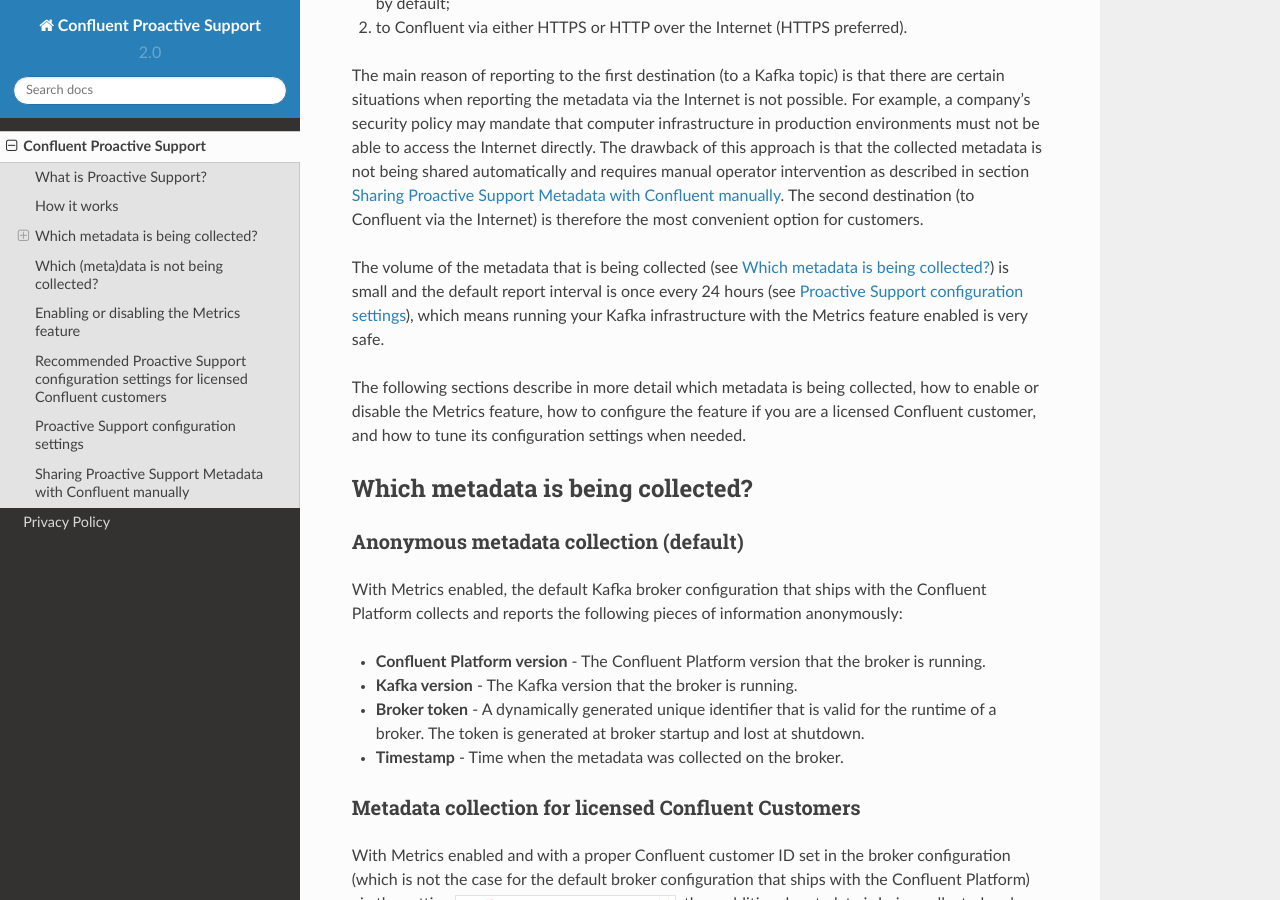
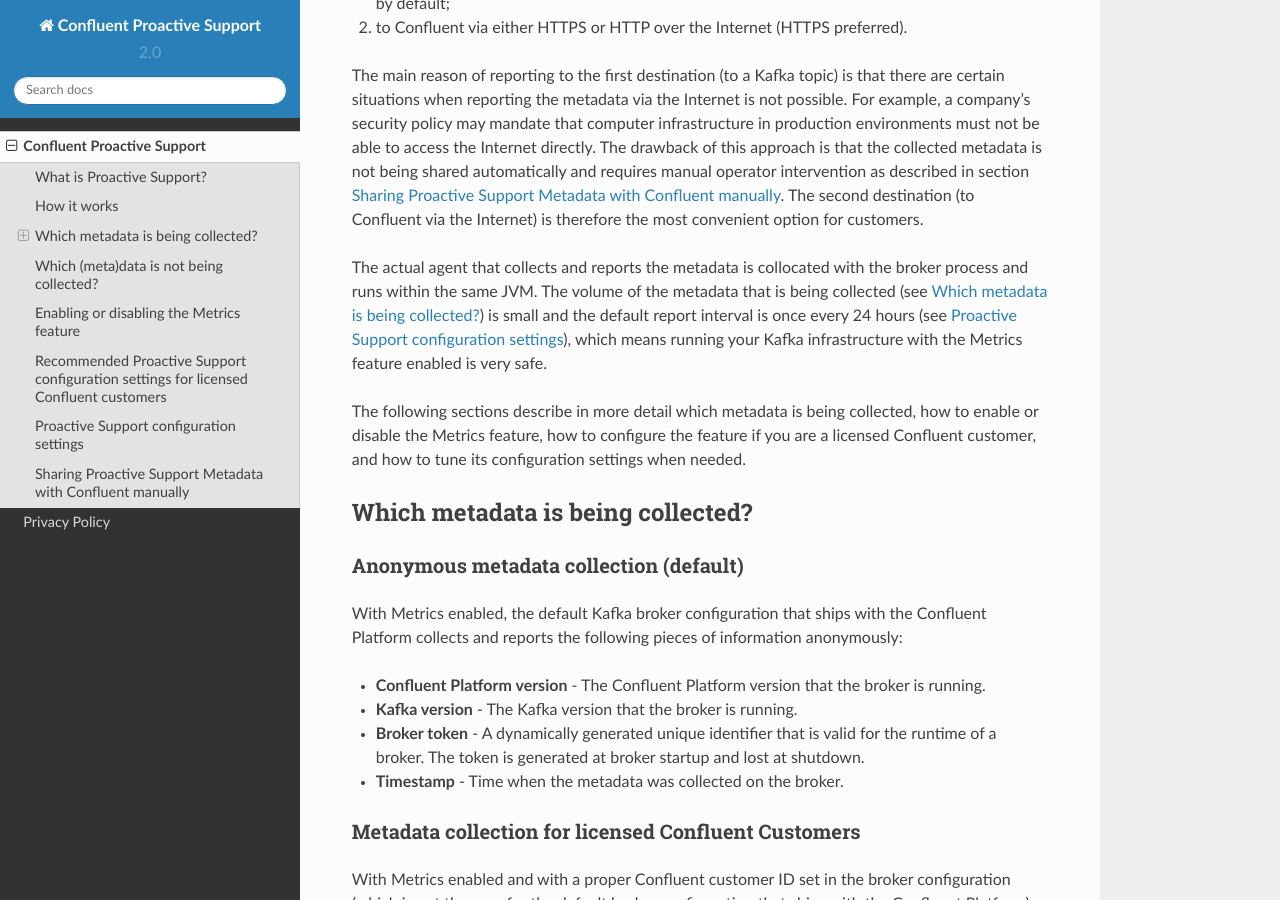
Before and after one commit to mohnishbasha/support-metrics-client, a Sphinx documentation site: the page built from docs/proactive-support.rst, in a window 1280 px wide and 900 px high, scrolled down 857 px. Built offline with Sphinx 7.4.7 and the Read the Docs theme 2.0.0, drawn with Linux system fonts in a browser that asks for light colours; some of the changed text lies outside the part shown.

Commit message:
Clarify how it works (agent)

```diff
--- a/docs/proactive-support.rst
+++ b/docs/proactive-support.rst
@@ -28,7 +28,7 @@
 
 The main reason of reporting to the first destination (to a Kafka topic) is that there are certain situations when reporting the metadata via the Internet is not possible.  For example, a company's security policy may mandate that computer infrastructure in production environments must not be able to access the Internet directly.  The drawback of this approach is that the collected metadata is not being shared automatically and requires manual operator intervention as described in section :ref:`ps-sharing-metadata-manually`.  The second destination (to Confluent via the Internet) is therefore the most convenient option for customers.
 
-The volume of the metadata that is being collected (see :ref:`ps-which-metadata-is-being-collected`) is small and the default report interval is once every 24 hours (see :ref:`ps-configuration-settings`), which means running your Kafka infrastructure with the Metrics feature enabled is very safe.
+The actual agent that collects and reports the metadata is collocated with the broker process and runs within the same JVM.  The volume of the metadata that is being collected (see :ref:`ps-which-metadata-is-being-collected`) is small and the default report interval is once every 24 hours (see :ref:`ps-configuration-settings`), which means running your Kafka infrastructure with the Metrics feature enabled is very safe.
 
 The following sections describe in more detail which metadata is being collected, how to enable or disable the Metrics feature, how to configure the feature if you are a licensed Confluent customer, and how to tune its configuration settings when needed.
 
@@ -82,6 +82,10 @@
 
     # If set to true, then the feature to collect and report support metrics
     # ("Metrics") is enabled.  If set to false, the feature is disabled.
+    #
+    # Note: If the feature is disabled, then the agent that is collocated with
+    # the broker process and that collects and reports the support metrics
+    # will also not be started.
     confluent.support.metrics.enable=true
 
 
```
